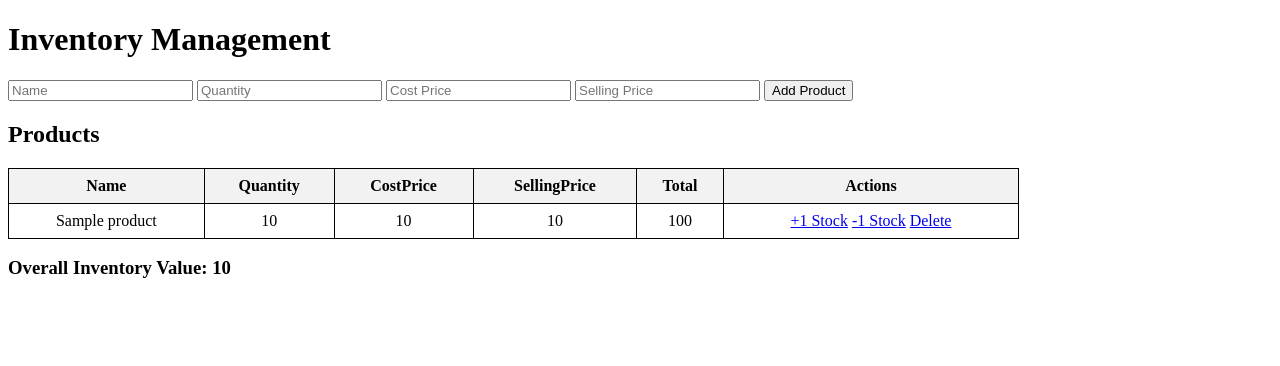
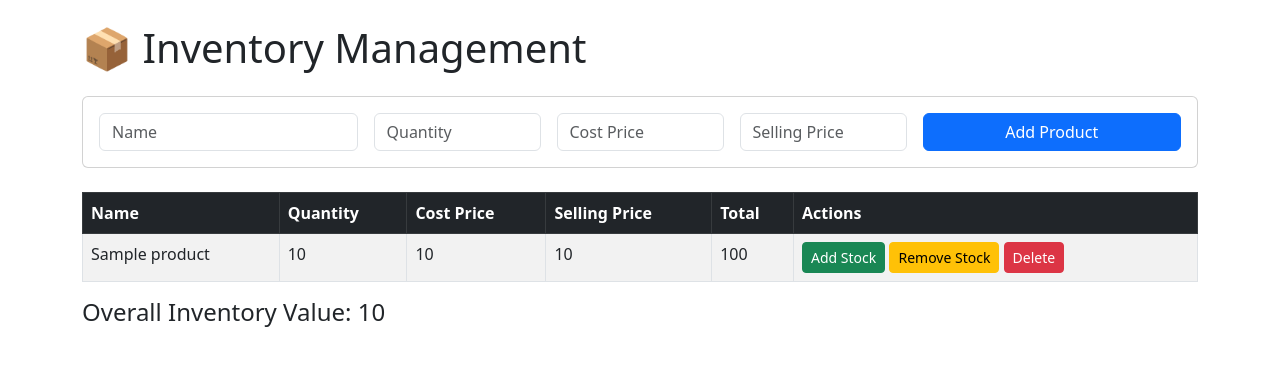
Before and after one commit to codecosmos18/InventoNet, a Flask app: template templates/index.html in a window 1280 px wide. Shown: the top 366 px of the page. Run offline with Flask 3, Linux system fonts and the light colour scheme; the template is opened without the code that fills it: most values are stand-ins (such as "Sample title", 1, 10 or a date in 2020).

Commit message:
Update index.html

```diff
--- a/templates/index.html
+++ b/templates/index.html
@@ -1,29 +1,49 @@
 <!DOCTYPE html>
-<html>
+<html lang="en">
 <head>
+    <meta charset="UTF-8">
     <title>Inventory Management</title>
-    <style>
-        table { border-collapse: collapse; width: 80%; }
-        th, td { border: 1px solid black; padding: 8px; text-align: center; }
-        th { background-color: #f2f2f2; }
-    </style>
+    <link href="https://cdn.jsdelivr.net/npm/bootstrap@5.3.0/dist/css/bootstrap.min.css" rel="stylesheet">
 </head>
-<body>
-    <h1>Inventory Management</h1>
+<body class="p-4">
 
-    <form method="post">
-        <input type="text" name="name" placeholder="Name" required>
-        <input type="number" name="quantity" placeholder="Quantity" required>
-        <input type="number" step="0.01" name="cost" placeholder="Cost Price" required>
-        <input type="number" step="0.01" name="selling" placeholder="Selling Price" required>
-        <button type="submit" name="add_product">Add Product</button>
+<div class="container">
+    <h1 class="mb-4">📦 Inventory Management</h1>
+
+    <!-- Add Product Form -->
+    <div class="card mb-4 p-3">
+        <form method="POST" class="row g-3">
+            <div class="col-md-3">
+                <input type="text" name="name" class="form-control" placeholder="Name" required>
+            </div>
+            <div class="col-md-2">
+                <input type="number" name="quantity" class="form-control" placeholder="Quantity" required>
+            </div>
+            <div class="col-md-2">
+                <input type="number" step="0.01" name="cost" class="form-control" placeholder="Cost Price" required>
+            </div>
+            <div class="col-md-2">
+                <input type="number" step="0.01" name="selling" class="form-control" placeholder="Selling Price" required>
+            </div>
+            <div class="col-md-3">
+                <button type="submit" name="add_product" class="btn btn-primary w-100">Add Product</button>
+            </div>
         </form>
+    </div>
 
-    <h2>Products</h2>
-    <table>
+    <!-- Inventory Table -->
+    <table class="table table-striped table-bordered">
+        <thead class="table-dark">
             <tr>
-            <th>Name</th><th>Quantity</th><th>CostPrice</th><th>SellingPrice</th><th>Total</th><th>Actions</th>
+                <th>Name</th>
+                <th>Quantity</th>
+                <th>Cost Price</th>
+                <th>Selling Price</th>
+                <th>Total</th>
+                <th>Actions</th>
             </tr>
+        </thead>
+        <tbody>
             {% for p in products %}
             <tr>
                 <td>{{ p.Name }}</td>
@@ -32,14 +52,57 @@
                 <td>{{ p.SellingPrice }}</td>
                 <td>{{ p.Quantity * p.CostPrice }}</td>
                 <td>
-                <a href="?action=add_stock&id={{ p.Id }}&qty=1">+1 Stock</a>
-                <a href="?action=remove_stock&id={{ p.Id }}&qty=1">-1 Stock</a>
-                <a href="?action=delete&id={{ p.Id }}">Delete</a>
+                    <!-- Add Stock Button -->
+                    <button class="btn btn-success btn-sm" data-bs-toggle="modal" data-bs-target="#stockModal"
+                        onclick="setStockModal({{ p.Id }}, '{{ p.Name }}', 'add')">Add Stock</button>
+                    <!-- Remove Stock Button -->
+                    <button class="btn btn-warning btn-sm" data-bs-toggle="modal" data-bs-target="#stockModal"
+                        onclick="setStockModal({{ p.Id }}, '{{ p.Name }}', 'remove')">Remove Stock</button>
+                    <!-- Delete -->
+                    <a href="?action=delete&id={{ p.Id }}" class="btn btn-danger btn-sm">Delete</a>
                 </td>
             </tr>
             {% endfor %}
+        </tbody>
     </table>
 
-    <h3>Overall Inventory Value: {{ overall_total }}</h3>
-</body>
-</html>
+    <h4>Overall Inventory Value: {{ overall_total }}</h4>
+</div>
+
+<!-- Stock Modal -->
+<div class="modal fade" id="stockModal" tabindex="-1" aria-hidden="true">
+  <div class="modal-dialog">
+    <form method="POST" class="modal-content">
+      <div class="modal-header">
+        <h5 class="modal-title" id="stockModalTitle"></h5>
+        <button type="button" class="btn-close" data-bs-dismiss="modal"></button>
+      </div>
+      <div class="modal-body">
+        <input type="hidden" name="product_id" id="stock_product_id">
+        <input type="number" name="qty_change" class="form-control" id="stock_qty" placeholder="Enter quantity" min="1" required>
+      </div>
+      <div class="modal-footer">
+        <button type="submit" name="add_stock" class="btn btn-success" id="modal_add_btn">Add</button>
+        <button type="submit" name="remove_stock" class="btn btn-warning d-none" id="modal_remove_btn">Remove</button>
+        <button type="button" class="btn btn-secondary" data-bs-dismiss="modal">Cancel</button>
+      </div>
+    </form>
+  </div>
+</div>
+
+<script src="https://cdn.jsdelivr.net/npm/bootstrap@5.3.0/dist/js/bootstrap.bundle.min.js"></script>
+<script>
+function setStockModal(id, name, type) {
+    document.getElementById("stock_product_id").value = id;
+    document.getElementById("stock_qty").value = '';
+    if(type === 'add') {
+        document.getElementById("stockModalTitle").innerText = "Add Stock to " + name;
+        document.getElementById("modal_add_btn").classList.remove('d-none');
+        document.getElementById("modal_remove_btn").classList.add('d-none');
+    } else {
+        document.getElementById("stockModalTitle").innerText = "Remove Stock from " + name;
+        document.getElementById("modal_add_btn").classList.add('d-none');
+        document.getElementById("modal_remove_btn").classList.remove('d-none');
+    }
+}
+</script>
```
Lines whose indentation alone changed are shown as unchanged.
